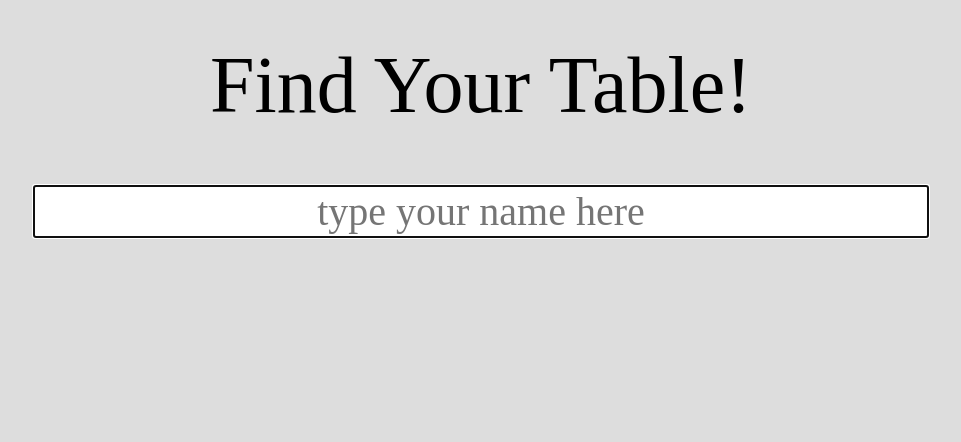
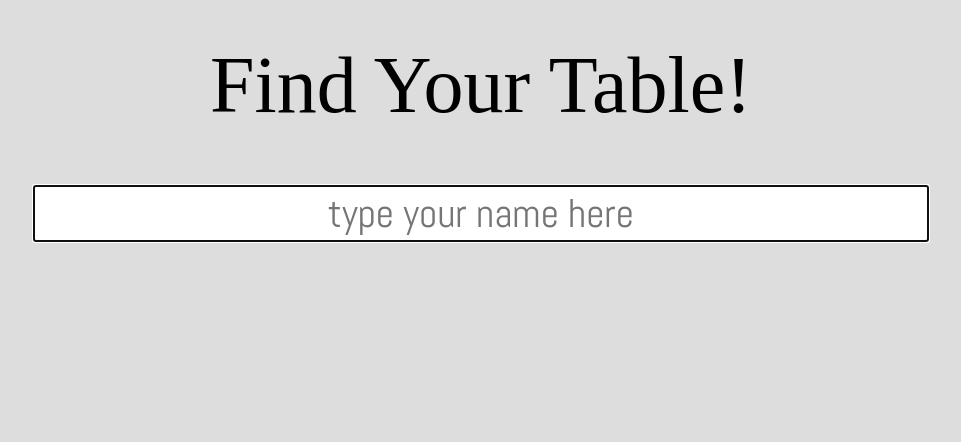
Before and after one commit to cswanson310/wedding, a Flask app: page /table in a window 1280 px wide. Shown: the top 442 px of the page, without its empty margins (167-1128 px from the left). Run offline with Flask 2, Linux system fonts and the light colour scheme.

Commit message:
Add fonts to table sheets

```diff
--- a/static/table.css
+++ b/static/table.css
@@ -1,3 +1,13 @@
+@font-face {
+  font-family: florence;
+  src: url('fonts/Florence-Regular.otf');
+}
+
+@font-face {
+  font-family: abel;
+  src: url('fonts/Abel-Regular.ttf');
+}
+
 #title {
   font: 80px 'Fortunates December';
   text-align: center;
```
